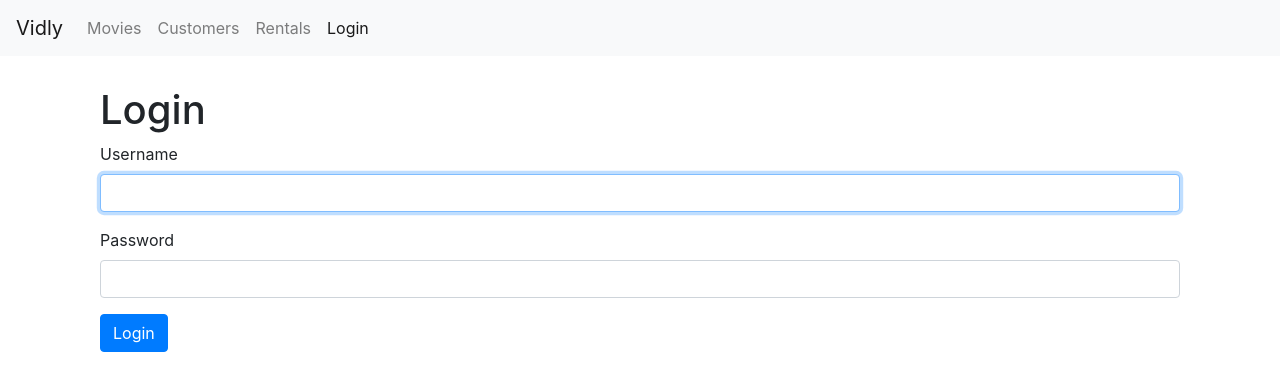
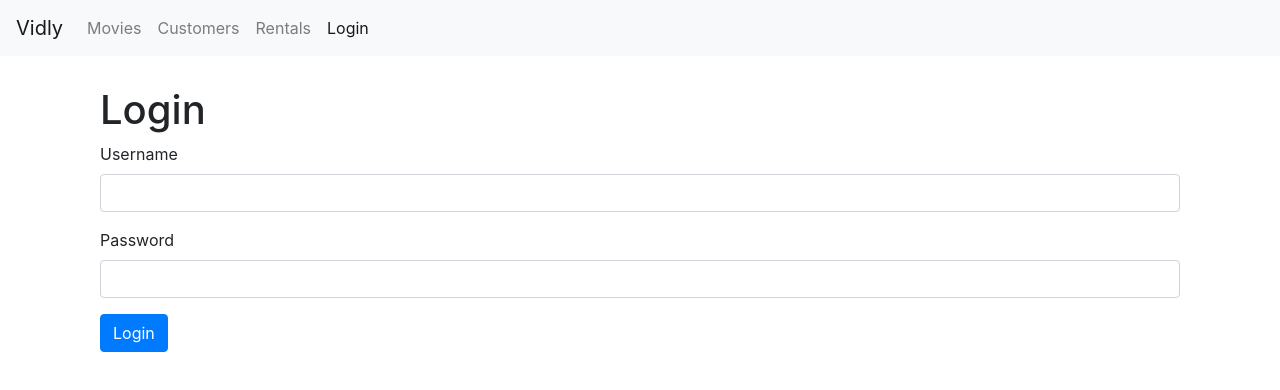
Before and after one commit to codewithsathya/learning-react, a React (Create React App) app in the folder vidly/: page /login in a window 1280 px wide. Shown: the top 390 px of the page. Built offline with nearby package versions, Linux system fonts and the light colour scheme.

Commit message:
Controlled elements

```diff
--- a/vidly/src/components/loginForm.jsx
+++ b/vidly/src/components/loginForm.jsx
@@ -1,15 +1,19 @@
 import React, { Component } from "react";
 
 class LoginForm extends Component {
-  username = React.createRef();
+  state = {
+    account: { username: "", password: "" },
+  };
+
+  handleChange = (e) => {
+    const account = { ...this.state.account };
+    account.username = e.currentTarget.value;
+    this.setState({ account });
+  };
 
   handleSubmit = (e) => {
     e.preventDefault();
     console.log("Submitted");
-  };
-
-  componentDidMount() {
-    this.username.current.focus();
   };
 
   render() {
@@ -19,7 +23,13 @@ class LoginForm extends Component {
         <form onSubmit={this.handleSubmit}>
           <div className="form-group">
             <label htmlFor="username">Username</label>
-            <input ref={this.username} id="username"  type="text" className="form-control" />
+            <input
+              value={this.state.account.username}
+              onChange={this.handleChange}
+              id="username"
+              type="text"
+              className="form-control"
+            />
           </div>
           <div className="form-group">
             <label htmlFor="">Password</label>
```
